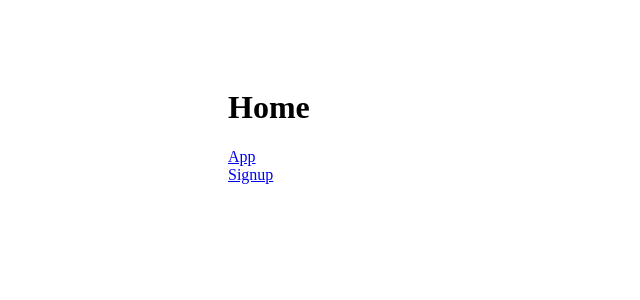
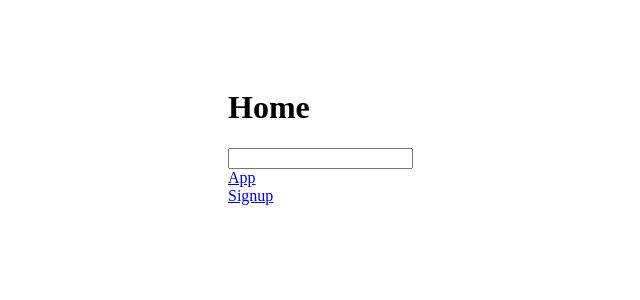
Before and after one commit to darius-khll/React-Sample, a React (Create React App) app: page / in a window 1280 px wide. Shown: the top 300 px of the page, without its empty margins (252-892 px from the left). Built offline with nearby package versions, Linux system fonts and the light colour scheme.

Commit message:
dynamiccaly passing parameter to link routing added

```diff
--- a/src/components/Init.jsx
+++ b/src/components/Init.jsx
@@ -2,11 +2,24 @@ import React, { Component } from 'react';
 import { Link } from 'react-router-dom';
 
 class Init extends Component {
+    constructor(props) {
+        super(props);
+        this.state = {
+            appId: 0
+        }
+    }
+
+    onInputchange(e) {
+        this.setState({ appId: e.target.value })
+    }
+
     render() {
         return (
             <div>
                 <h1>Home</h1>
-                <Link to="/app/1">App</Link> <br />
+                <input type="number" onChange={e => this.onInputchange(e)} />
+                <br />
+                <Link to={`/app/${this.state.appId}`}>App</Link> <br />
                 <Link to="/signup">Signup</Link>
             </div>
         )
```
